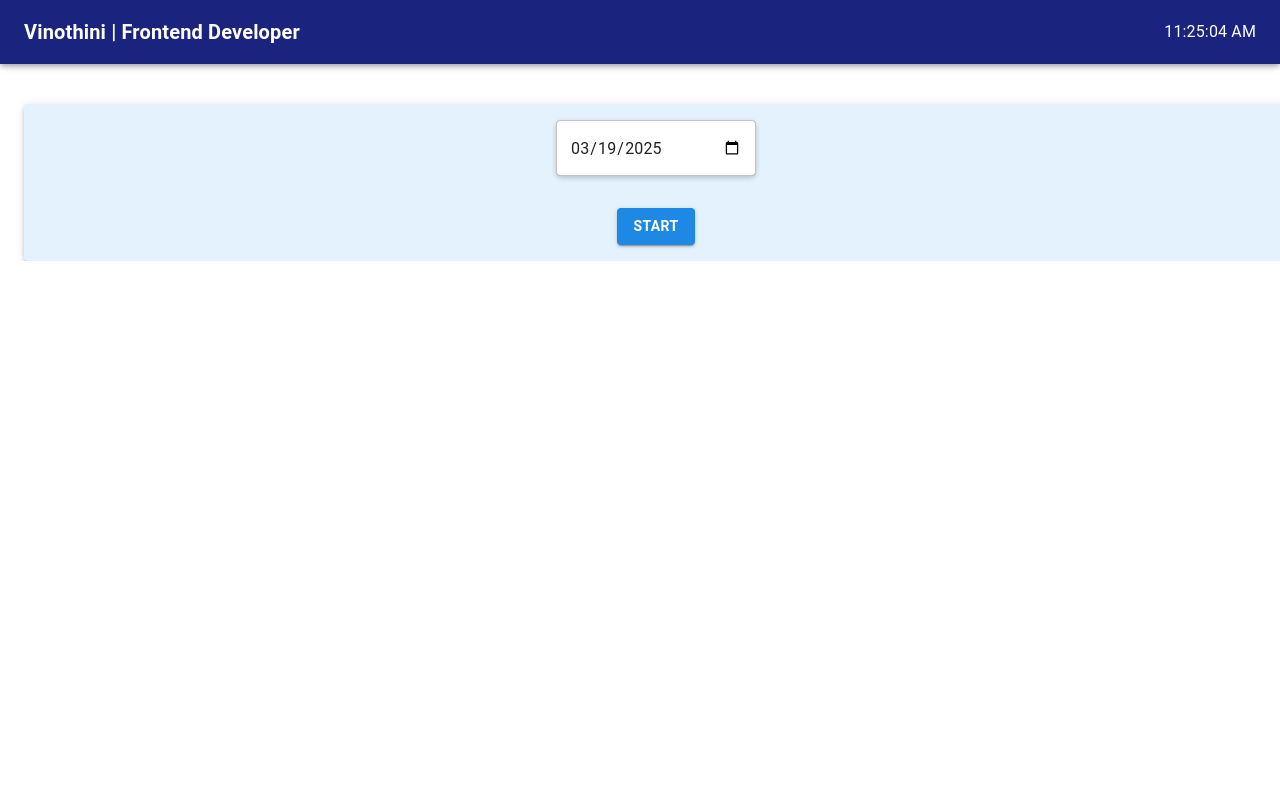
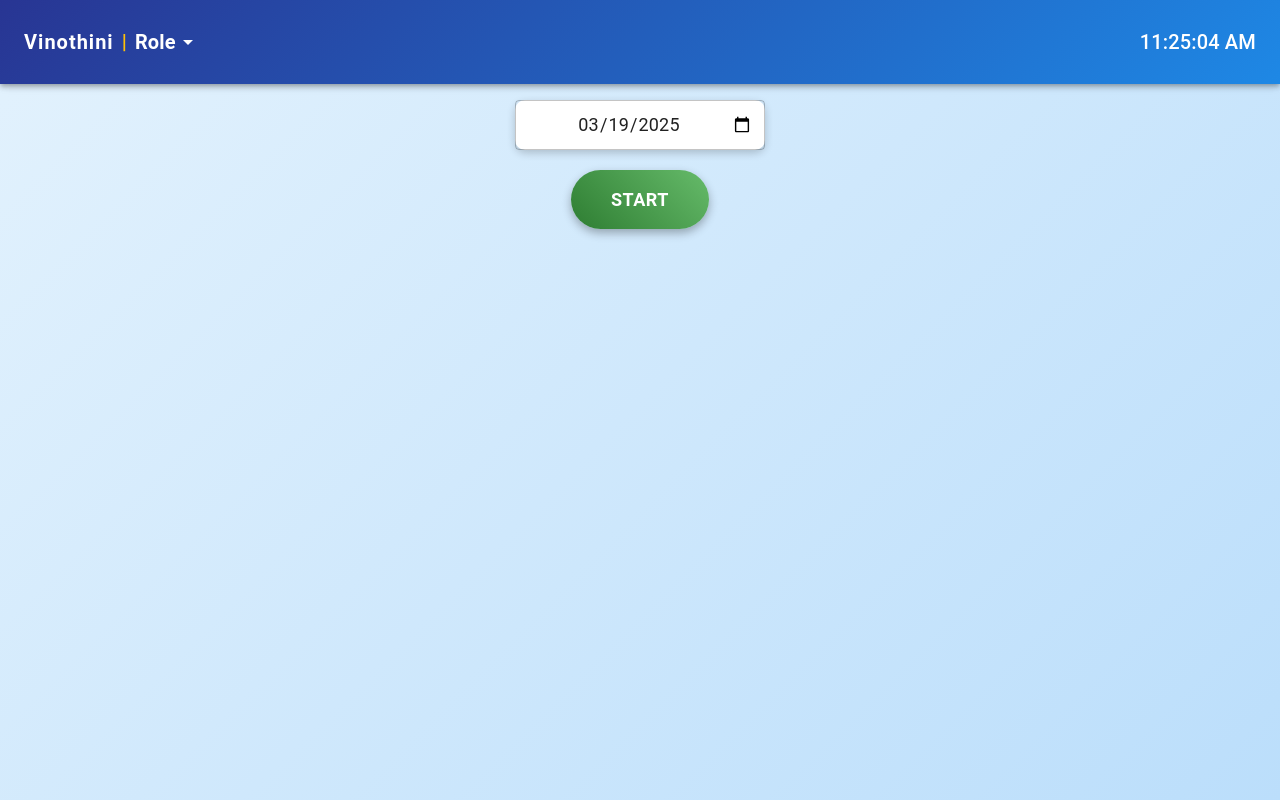
Before and after one commit to Agalya-10/Attendance-Management, a React (Create React App) app: page /timer in a window 1280 px wide. Built offline with nearby package versions, Linux system fonts and the light colour scheme.

Commit message:
Piechart Completed

```diff
--- a/package.json
+++ b/package.json
@@ -16,6 +16,7 @@
     "react-dom": "^19.0.0",
     "react-router-dom": "^7.3.0",
     "react-scripts": "5.0.1",
+    "react-toastify": "^11.0.5",
     "recharts": "^2.15.1",
     "web-vitals": "^2.1.4"
   },
--- a/src/Components/Attendance.js
+++ b/src/Components/Attendance.js
@@ -1,16 +1,18 @@
 import React, { useState, useEffect } from "react";
-import { AppBar, Toolbar, Typography, Button, Box, Container, Grid, Paper, IconButton, TextField } from "@mui/material";
-import { ArrowBack, ArrowForward } from "@mui/icons-material";
-import { PieChart, Pie, Cell, Tooltip } from "recharts";
+import { AppBar, Toolbar, Typography, Menu, MenuItem, Box, IconButton, Button, TextField } from "@mui/material";
+import { PieChart, Pie, Cell, Tooltip, ResponsiveContainer } from "recharts";
+import ArrowDropDownIcon from "@mui/icons-material/ArrowDropDown";
+import { toast, ToastContainer } from "react-toastify";
+import "react-toastify/dist/ReactToastify.css";
 
 const Attendance = () => {
   const [currentTime, setCurrentTime] = useState(new Date());
-  const [startTime, setStartTime] = useState(null);
-  const [endTime, setEndTime] = useState(null);
-  const [elapsedTime, setElapsedTime] = useState(60); // Starts at 01:00
+  const [elapsedTime, setElapsedTime] = useState(0);
   const [isRunning, setIsRunning] = useState(false);
-  const [weekStart, setWeekStart] = useState(new Date());
-  const [selectedDate, setSelectedDate] = useState(new Date().toISOString().split("T")[0]); // Calendar Input
+  const [showChart, setShowChart] = useState(false);
+  const [selectedDate, setSelectedDate] = useState(new Date().toISOString().split("T")[0]);
+  const [anchorEl, setAnchorEl] = useState(null);
+  const [selectedRole, setSelectedRole] = useState("Role");
 
   useEffect(() => {
     const timer = setInterval(() => setCurrentTime(new Date()), 1000);
@@ -21,7 +23,13 @@ const Attendance = () => {
     let interval;
     if (isRunning) {
       interval = setInterval(() => {
-        setElapsedTime((prev) => prev + 1);
+        setElapsedTime((prev) => {
+          if (prev >= 28800) { // Max 8 hours (28800 sec)
+            clearInterval(interval);
+            return 28800;
+          }
+          return prev + 1;
+        });
       }, 1000);
     } else {
       clearInterval(interval);
@@ -30,96 +38,143 @@ const Attendance = () => {
   }, [isRunning]);
 
   const handleStart = () => {
-    setStartTime(new Date());
+    if (selectedRole === "Role") {
+      toast.error("Please select a role before starting!", {
+        position: "top-center",
+        autoClose: 2000,
+      });
+      return;
+    }
+    setShowChart(true);
     setIsRunning(true);
   };
 
   const handleEnd = () => {
     setIsRunning(false);
-    setEndTime(new Date());
   };
 
   const handleDateChange = (event) => {
     setSelectedDate(event.target.value);
   };
 
+  const handleClick = (event) => {
+    setAnchorEl(event.currentTarget);
+  };
+
+  const handleClose = (role) => {
+    if (role) {
+      setSelectedRole(role);
+    }
+    setAnchorEl(null);
+  };
+
   const data = [
     { name: "Elapsed", value: elapsedTime },
-    { name: "Remaining", value: 3600 - elapsedTime },
+    { name: "Remaining", value: 28800 - elapsedTime },
   ];
-  const COLORS = ["#0088FE", "#00C49F"];
+  const COLORS = ["#FF6F61", "#90CAF9"];
 
   return (
-    <Container maxWidth={false} sx={{ padding: 0, overflow: "hidden" }}>
-      <AppBar position="fixed" sx={{ backgroundColor: "#1A237E", width: "100%" }}>
+    <Box sx={{ height: "100vh", display: "flex", flexDirection: "column", justifyContent: "center", alignItems: "center", background: "linear-gradient(135deg, #E3F2FD, #BBDEFB)", overflow: "hidden" }}>
+      <AppBar position="fixed" sx={{ background: "linear-gradient(135deg, #283593, #1E88E5)", width: "100%", padding: "10px 0" }}>
         <Toolbar sx={{ display: "flex", justifyContent: "space-between", alignItems: "center" }}>
-          <Typography variant="h6" sx={{ fontWeight: "bold" }}>Vinothini | Frontend Developer</Typography>
-          <Typography>{currentTime.toLocaleTimeString()}</Typography>
+          <Box sx={{ display: "flex", alignItems: "center", gap: 1 }}>
+            <Typography variant="h6" sx={{ fontWeight: "bold", letterSpacing: "1px" }}>
+              Vinothini
+            </Typography>
+            <Typography variant="h6" sx={{ color: "#FFC107", fontWeight: "bold" }}>
+              |
+            </Typography>
+            <Box sx={{ display: "flex", alignItems: "center", cursor: "pointer" }} onClick={handleClick}>
+              <Typography variant="h6" sx={{ fontWeight: "bold", color: "#FFF" }}>
+                {selectedRole}
+              </Typography>
+              <IconButton size="small" sx={{ color: "#FFF", padding: 0 }}>
+                <ArrowDropDownIcon />
+              </IconButton>
+            </Box>
+            <Menu anchorEl={anchorEl} open={Boolean(anchorEl)} onClose={() => handleClose(null)}>
+              <MenuItem onClick={() => handleClose("Frontend Developer")}>Frontend Developer</MenuItem>
+              <MenuItem onClick={() => handleClose("Backend Developer")}>Backend Developer</MenuItem>
+            </Menu>
+          </Box>
+          <Typography variant="h6">{currentTime.toLocaleTimeString()}</Typography>
         </Toolbar>
       </AppBar>
 
-      <Grid container spacing={3} mt={10} justifyContent="center">
-        <Grid item xs={12} textAlign="center">
-          <Paper elevation={3} sx={{ padding: 2, backgroundColor: "#E3F2FD", width: "100%" }}>
-            <Box display="flex" alignItems="center" justifyContent="center" width="100%" mb={2}>
+      <Box sx={{ position: "absolute", top: "100px", display: "flex", flexDirection: "column", alignItems: "center" }}>
         <TextField
           type="date"
           value={selectedDate}
           onChange={handleDateChange}
-                sx={{ width: "200px", backgroundColor: "white", borderRadius: "5px", boxShadow: "0px 2px 5px rgba(0,0,0,0.2)" }}
+          sx={{
+            width: "250px",
+            backgroundColor: "white",
+            borderRadius: "10px",
+            boxShadow: "0px 3px 8px rgba(0,0,0,0.2)",
+            "& .MuiInputBase-input": {
+              fontSize: "18px",
+              textAlign: "center",
+              padding: "12px",
+            },
+          }}
         />
+        <Button
+          variant="contained"
+          sx={{
+            marginTop: "20px",
+            background: isRunning ? "linear-gradient(45deg, #D32F2F, #FF5252)" : "linear-gradient(45deg, #2E7D32, #66BB6A)",
+            color: "white",
+            fontWeight: "bold",
+            padding: "14px 40px",
+            fontSize: "18px",
+            borderRadius: "30px",
+            boxShadow: "0px 4px 10px rgba(0,0,0,0.3)",
+            transition: "all 0.3s ease-in-out",
+            "&:hover": {
+              transform: "scale(1.07)",
+              boxShadow: "0px 6px 15px rgba(0,0,0,0.4)",
+            },
+          }}
+          onClick={isRunning ? handleEnd : handleStart}
+        >
+          {isRunning ? "End" : "Start"}
+        </Button>
       </Box>
 
-            <Button
-              variant="contained"
-              sx={{ backgroundColor: "#1E88E5", color: "white", fontWeight: "bold", marginTop: 2 }}
-              onClick={isRunning ? handleEnd : handleStart}>
-              {isRunning ? "End" : "Start"}
-            </Button>
-          </Paper>
-        </Grid>
-
-        {isRunning && (
-          <Grid item xs={12} textAlign="center">
-            <Box sx={{ position: "relative", display: "inline-block" }}>
-              <PieChart width={250} height={250}>
-                <Pie
-                  data={data}
-                  cx="50%"
-                  cy="50%"
-                  innerRadius={60}
-                  outerRadius={90}
-                  fill="#8884d8"
-                  dataKey="value"
-                  startAngle={90}
-                  endAngle={-270}
-                  animationDuration={500}
-                >
+      {showChart && (
+        <Box sx={{ position: "absolute", bottom: "100px" }}>
+          <ResponsiveContainer width={350} height={350}>
+            <PieChart>
+              <Pie data={data} cx="50%" cy="50%" innerRadius={80} outerRadius={120} dataKey="value" startAngle={90} endAngle={-270}>
                 {data.map((entry, index) => (
                   <Cell key={`cell-${index}`} fill={COLORS[index % COLORS.length]} />
                 ))}
               </Pie>
               <Tooltip />
             </PieChart>
+          </ResponsiveContainer>
           <Typography
             sx={{
               position: "absolute",
               top: "50%",
               left: "50%",
               transform: "translate(-50%, -50%)",
-                  fontSize: "24px",
+              fontSize: "32px",
               fontWeight: "bold",
               color: "#1A237E",
+              textShadow: "2px 2px 6px rgba(0,0,0,0.3)",
             }}
           >
-                {String(Math.floor(elapsedTime / 60)).padStart(2, "0")}:
+            {String(Math.floor(elapsedTime / 3600)).padStart(2, "0")}:
+            {String(Math.floor((elapsedTime % 3600) / 60)).padStart(2, "0")}:
             {String(elapsedTime % 60).padStart(2, "0")}
           </Typography>
         </Box>
-          </Grid>
       )}
-      </Grid>
-    </Container>
+
+      <ToastContainer />
+    </Box>
   );
 };
 
```
Also changed, not shown: src/Components/Login.js (line endings or trailing spaces), 1 other file (tests, documents, lock files or other folders). Lines whose indentation alone changed are shown as unchanged.
